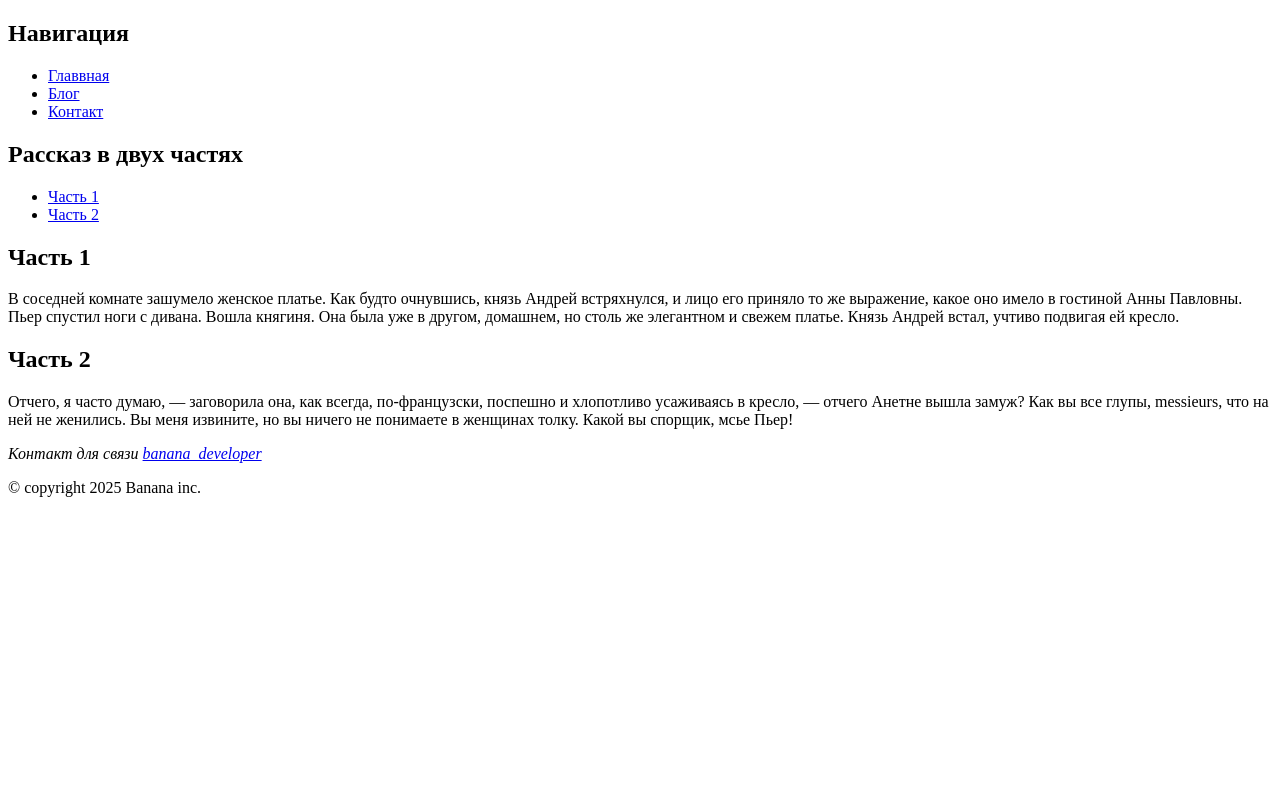
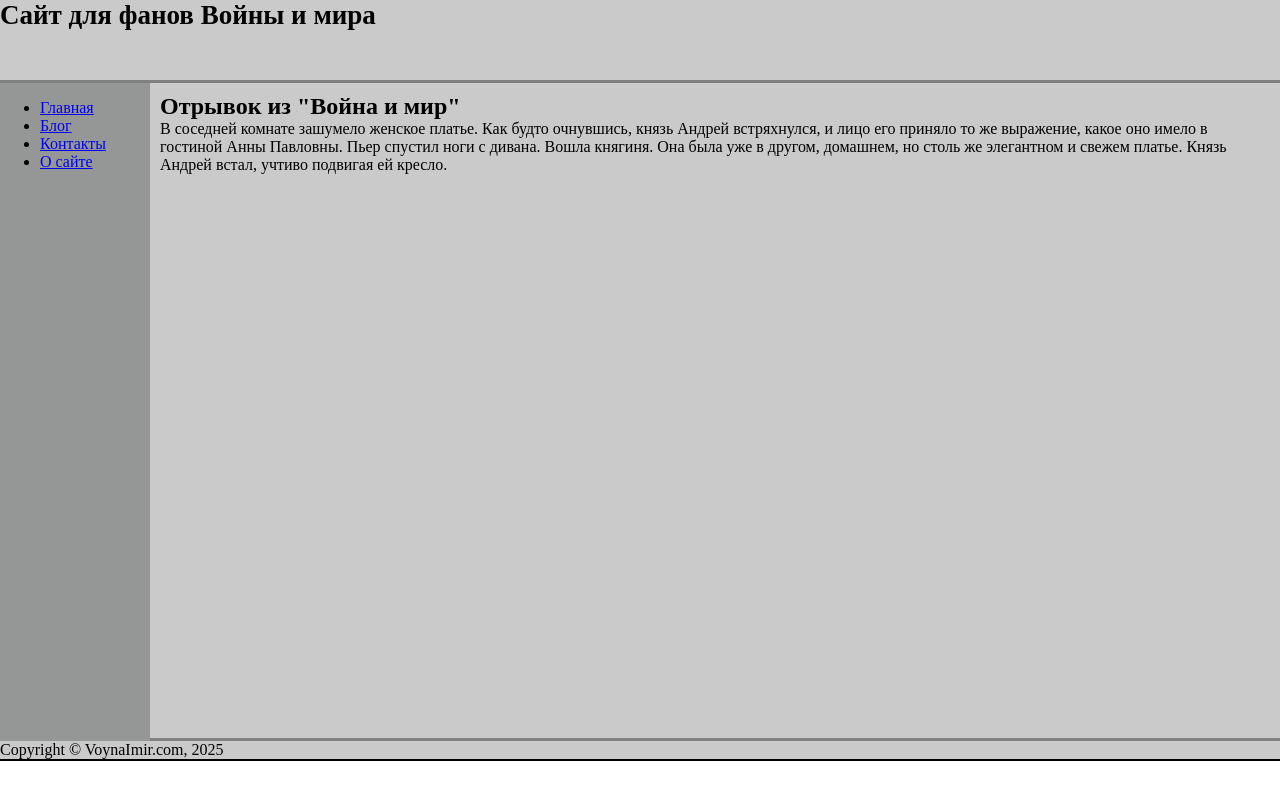
Before and after one commit to banan-developer/project, a plain HTML site: page index.html in a window 1280 px wide. Drawn offline with Linux system fonts and the light colour scheme.

Commit message:
сайт - 1

```diff
--- a/index.html
+++ b/index.html
@@ -1,56 +1,68 @@
 <!DOCTYPE html>
-<html lang="ru">
+<html>
     <head>
-        <meta name="descriprion" content="первый проект banana">
-        <meta name="author" content="banana_developer">
         <meta charset="utf-8">
-        <title>test</title>
+        <title>Сайт</title>
+        <style>
+
+            body, h2, p{
+                padding: 0;
+                margin: 0;
+            }
+            #header{
+                background-color: rgb(202, 202, 202);
+                border-bottom: 3px solid gray;
+                height: 80px;
+                font-size: 18px;
+
+            }
+            #wrapper{
+                background-color: rgb(149, 151, 151);
+            }
+            #menu{
+                float: left;
+                background-color: rgb(149, 151, 151);
+                width: 150px;
+
+            }
+            #main{
+                border-bottom: 3px solid gray;
+                background-color: rgb(202, 202, 202);
+                height: 635px;
+                margin-left: 150px;
+                padding: 10px;
+            }
+
+            #footer{
+                border-bottom: 2px solid black;
+                background-color: rgb(202, 202, 202);
+            }
+        </style>
     </head>
     <body>
-        <header>
-            <nav>
-                <h2>Навигация</h2>
+        <div id="header">
+            <h2>Сайт для фанов Войны и мира</h2>
+        </div>
+        <div id="wrapper">
+            <div id="menu">
                 <ul>
-                    <li><a href="/">Главвная</a></li>
-                    <li><a href="/blog">Блог</a></li>
-                    <li><a href="/contact">Контакт</a></li>
+                    <li><a href="#">Главная</a></li>
+                    <li><a href="#">Блог</a></li>
+                    <li><a href="#">Контакты</a></li>
+                    <li><a href="#">О сайте</a></li>
                 </ul>
-            </nav>
-        </header>
-        <article>
-            <h2>Рассказ в двух частях</h2>
-            <nav>
-                <ul>
-                    <li><a href="#part1">Часть 1</a></li>
-                    <li><a href="#part2">Часть 2</a></li>
-                </ul>
-            </nav>
-            <div>
-                <section id="part1">
-                    <h2>Часть 1</h2>
-                    <p>
-                        В соседней комнате зашумело женское платье. Как будто очнувшись, князь Андрей встряхнулся, и лицо его приняло то же выражение,
-                        какое оно имело в гостиной Анны Павловны. Пьер спустил ноги с дивана. Вошла княгиня. Она была уже в другом, домашнем, но столь
-                        же элегантном и свежем платье. Князь Андрей встал, учтиво подвигая ей кресло.
-                    </p>
-                </section>
-
-                <section id="part2">
-                    <h2>Часть 2</h2>
-                    <p>
-                        Отчего, я часто думаю, — заговорила она, как всегда, по-французски, поспешно и хлопотливо усаживаясь в кресло, — отчего Анетне
-                    вышла замуж? Как вы все глупы, messieurs, что на ней не женились. Вы меня извините, но вы ничего не понимаете в женщинах толку.
-                    Какой вы спорщик, мсье Пьер!
-                    </p>
-                </section>
             </div>
-        </article>
-        <footer>
-            <address>
-                Контакт для связи <a href="CleSStirSS@gmail.com">banana_developer</a>
-            </address>
-            <p>© copyright 2025 Banana inc.</p>
-        </footer>
+            <div id="main">
+                <h2>Отрывок из "Война и мир"</h2>
+                <p>
+                    В соседней комнате зашумело женское платье. Как будто очнувшись,
+                    князь Андрей встряхнулся, и лицо его приняло то же выражение, какое
+                    оно имело в гостиной Анны Павловны. Пьер спустил ноги с дивана. Вошла
+                    княгиня. Она была уже в другом, домашнем, но столь же элегантном и свежем
+                    платье. Князь Андрей встал, учтиво подвигая ей кресло.
+                </p>
+            </div>
+        </div>
+        <div id="footer">Copyright © VoynaImir.com, 2025</div>
     </body>
-
-<html>
+</html>
```
